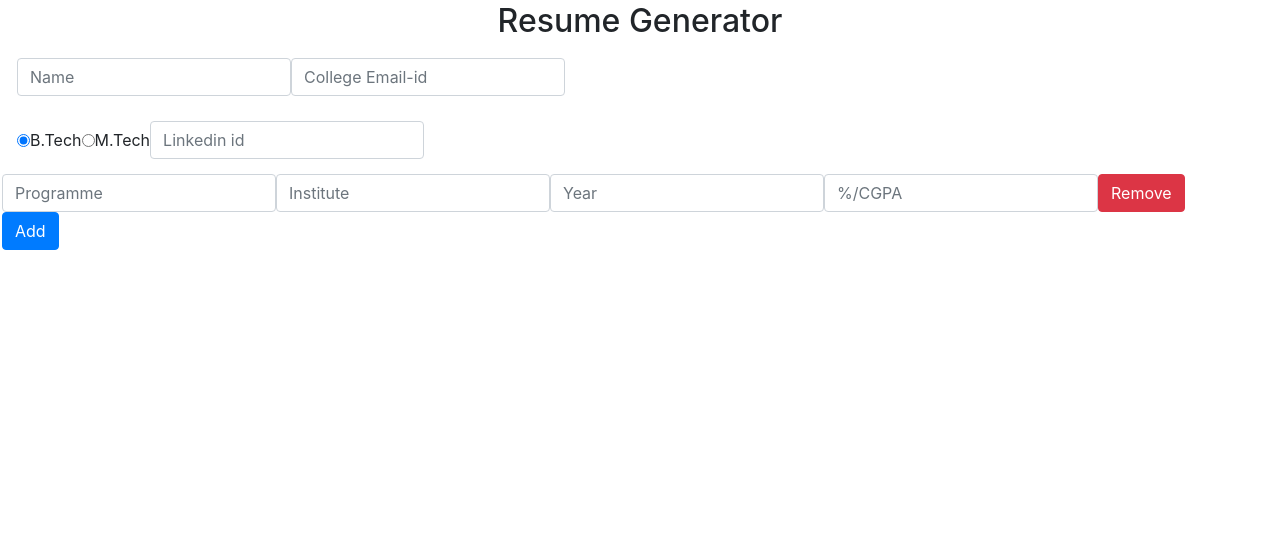
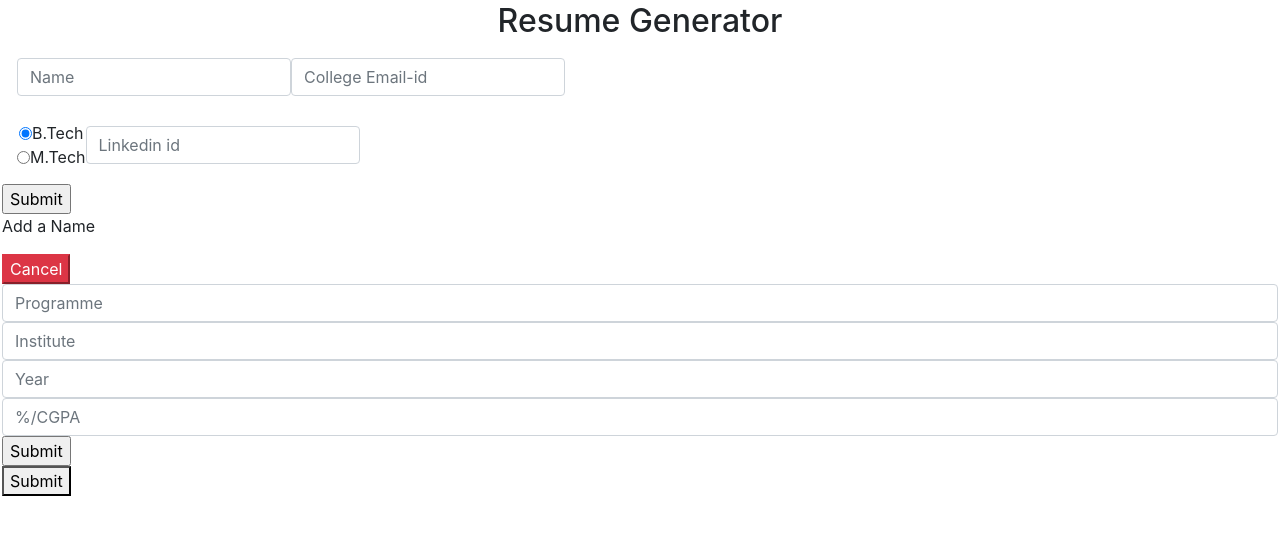
Before and after one commit to shubhamrsangle/Web_App_for_resume_generation, a React (Create React App) app in the folder client/: page / in a window 1280 px wide. Shown: the top 534 px of the page. Built offline with nearby package versions, Linux system fonts and the light colour scheme.

Commit message:
first change

```diff
--- a/client/src/App.js
+++ b/client/src/App.js
@@ -1,17 +1,20 @@
 import React, { Component } from 'react';
 import 'bootstrap/dist/css/bootstrap.min.css';
-import DynamicForm from './components/DynamicForm/form';
+import FormCombined from './components/FormCombined/formCombined';
 
 import './App.css';
 
 export default class App extends Component {
+
+
   render() {
     return (
       <div className="App">
         <h2 align="center">Resume Generator</h2>
-        <DynamicForm
-        />
-      </div>
+        {/*<DynamicForm
+          />*/}
+          <FormCombined />
+        </div>
     );
   }
 }
--- a/client/src/components/Basic/basic.js
+++ b/client/src/components/Basic/basic.js
@@ -1,18 +1,55 @@
 import React , {Component,Fragment} from 'react';
 
 export default class basic extends Component {
+
+	state = {
+			name: "",
+			email: "",
+			degree: "B.Tech",
+			linkdinid: ""
+	}
+
+	eventHandler = (e) => {
+    this.setState({[e.target.name]: e.target.value})
+  }
+
+  submit = (event) => {
+    event.preventDefault();
+    const body = this.state;
+    this.props.submit(body);
+  }
+
 	render() {
 		return (
 			<Fragment>
-			<div className="form-inline" style={{padding: '10px 10px',margin:'5px 5px'}}>
-				<input type="text" className="form-control" name="name" placeholder="Name"/>
-				<input type="email" className="form-control" name="email" placeholder="College Email-id"/>
-			</div>
-			<div className="form-inline" style={{padding: '10px 10px',margin:'5px 5px'}}>
-				<label className="radio-inline"><input type="radio" name="optradio" defaultChecked/>B.Tech</label>
-				<label className="radio-inline"><input type="radio" name="optradio"/>M.Tech</label>
-				<input type="text" className="form-control" name="linkdinid" placeholder="Linkedin id"/>
-			</div>
+				{
+					this.props.addState ? <React.Fragment></React.Fragment>:
+						<React.Fragment>
+							<p>{this.props.fields.name}</p>
+						</React.Fragment>
+				}
+				{
+					this.props.addState ? <React.Fragment>
+					<form name="basicDetails" onSubmit={this.submit}>
+					<div className="form-inline" style={{padding: '10px 10px',margin:'5px 5px'}}>
+						<input type="text" className="form-control" name="name" placeholder="Name"
+							onChange = {this.eventHandler}/>
+						<input type="email" className="form-control" name="email" placeholder="College Email-id"
+							onChange = {this.eventHandler}/>
+					</div>
+					<div className="form-inline" style={{padding: '10px 10px',margin:'5px 5px'}}>
+						<div onChange={this.eventHandler}>
+							<label className="radio-inline"><input type="radio" name="degree" defaultChecked value="B.Tech"/>B.Tech</label>
+							<label className="radio-inline"><input type="radio" name="degree" value="M.Tech"/>M.Tech</label>
+						</div>
+						<input type="text" className="form-control" name="linkdinid" placeholder="Linkedin id"
+							onChange = {this.eventHandler}/>
+						</div>
+						<input type="submit" className="primary"/>
+					</form>
+					</React.Fragment>:
+						<React.Fragment></React.Fragment>
+				}
 			</Fragment>
 		);
 	}
--- a/client/src/components/DynamicForm/form.css
+++ /dev/null
@@ -1,5 +0,0 @@
-.form
-{
-	margin: 2px 2px;
-	padding: 2px 2px;
-}
--- a/client/src/components/DynamicForm/form.js
+++ /dev/null
@@ -1,16 +0,0 @@
-import React,{ Component } from 'react';
-import Basic from '../Basic/basic.js';
-import EducationDetails from '../EducationDetails/educationdetails';
-
-export default class form extends Component {
-	render() {
-		return(
-			<div className="form">
-				<form>
-					<Basic />
-					<EducationDetails/>
-				</form>
-			</div>
-		);
-	}
-}
--- a/client/src/components/EducationDetails/educationdetails.js
+++ b/client/src/components/EducationDetails/educationdetails.js
@@ -1,53 +1,63 @@
-import React, {Component,Fragment} from 'react';
+import React from 'react';
 
-export default class educationdetails extends Component {
+class Nandha extends React.Component {
+  constructor(props) {
+    super(props);
 
-	state = {
-		nfields : 1,
-		fields : [
-			{
-				id: 0,
+    this.state = {
 				programme: "",
-				institue: "",
+				institute: "",
 				year: "",
 				marks: ""
 			}
-		]
-	}
+  }
 
-	render() {
-		const { fields } = this.state;
-		return (
-			<Fragment>
-				{fields.map( ({id,programme,year,marks,institute}) => (
-					<div className="form-inline" key={id}>
-						<input type="text" className="form-control" name={"programme"} placeholder="Programme"/>
-						<input type="text" className="form-control" name={"institute"} placeholder="Institute"/>
-						<input type="text" className="form-control" name={"year"} placeholder="Year"/>
-						<input type="text" className="form-control" name={"marks"} placeholder="%/CGPA"/>
-						<button className="btn btn-default btn-danger" onClick={ (e) => {
-							e.preventDefault();
-							this.setState(state => ({
-								fields: state.fields.filter(field => field.id !== id)
-							}));
-						} }>Remove</button>
-					</div>
-					) )}
-				<button className="btn btn-default btn-primary" onClick={ (e) => {
-					e.preventDefault();
-					var newField = {
-							id: this.state.nfields,
-							programme: "",
-							institue: "",
-							year: "",
-							marks: ""
-						};
-					this.setState(state => ({
-						nfields : state.nfields + 1,
-						fields: [...state.fields,newField]
-					}));
-				}}>Add</button>
-			</Fragment>
-		)
-	}
+  eventHandler = (e) => {
+    this.setState({[e.target.name]: e.target.value})
+  }
+
+  submit = (event) => {
+    event.preventDefault();
+    const body = this.state;
+    this.props.submit(body);
+  }
+
+  render() {
+
+    return(
+      <div className="row">
+        <div className="col-12">
+          <p>Add a Name</p>
+          <ol>
+            {
+              this.props.fields.map((nan)=>{
+                return(<li>{nan.toString()}</li>);
+              })
+            }
+          </ol>
+          <button onClick={this.props.toggle} className={this.props.addState ? "btn-danger":"btn-primary"}>
+              {this.props.addState ? "Cancel":"Add"}
+          </button>
+          {
+            this.props.addState ?
+            <React.Fragment>
+              <form onSubmit={this.submit} id="experience">
+              <input type="text" className="form-control" name={"programme"} placeholder="Programme"
+							  onChange={this.eventHandler}/>
+              <input type="text" className="form-control" name={"institute"} placeholder="Institute"
+                onChange = {this.eventHandler}/>
+              <input type="text" className="form-control" name={"year"} placeholder="Year"
+                onChange = {this.eventHandler}/>
+              <input type="text" className="form-control" name={"marks"} placeholder="%/CGPA"
+                onChange = {this.eventHandler}/>
+              <input type="submit"/>
+              </form>
+            </React.Fragment>: <React.Fragment></React.Fragment>
+          }
+        </div>
+      </div>
+    );
+  }
 }
+
+export default Nandha;
--- /dev/null
+++ b/client/src/components/FormCombined/formCombined.js
@@ -0,0 +1,68 @@
+import React from 'react';
+import BasicDetails from '../Basic/basic';
+import EducationDetails from '../EducationDetails/educationDetails';
+
+export default class Form extends React.Component {
+
+  state = {
+    basicAddState: true,
+    eduAddState: true,
+    eduFields: [],
+    basicDetails: []
+  }
+
+  //Toggler for education details
+  eduToggle = () => {
+    this.setState({
+      eduAddState: !this.state.eduAddState
+    });
+  }
+
+  //Toggle function template for functions
+/*  toggle = () => {
+    this.setState({
+      addState: !this.state.addState
+    });
+  }
+*/
+
+  //submit handler for insititute details
+  eduSubmitHandler = (data) => {
+    this.setState({
+      eduFields: [...this.state.eduFields, data],
+      eduAddState: false
+    });
+  }
+
+  //submit handler for basic details
+  basicSubmitHandler = (data) => {
+    this.setState({basicDetails: data,
+    basicAddState:false});
+  }
+
+  //submit function templates
+/*  submitHandler = (data) =>
+    this.setState({
+      nandhas: [...this.state.nandhas, data],
+      addState: false
+    });
+  }*/
+
+
+  //Final Submit Function
+  func = (event) => {
+    event.preventDefault();
+    console.log(this.state);
+    window.alert("Done");
+  }
+
+  render() {
+    return(
+      <React.Fragment>
+        <BasicDetails fields={this.state.basicDetails} addState={this.state.basicAddState} submit={this.basicSubmitHandler}/>
+        <EducationDetails fields={this.state.eduFields} addState={this.state.eduAddState} toggle={this.eduToggle} submit={this.eduSubmitHandler}/>
+        <button onClick={this.func}>Submit</button>
+      </React.Fragment>
+    );
+  }
+}
```
Also changed, not shown: client/src/components/Nandha/nandha.js (added, +62 -0 lines).
